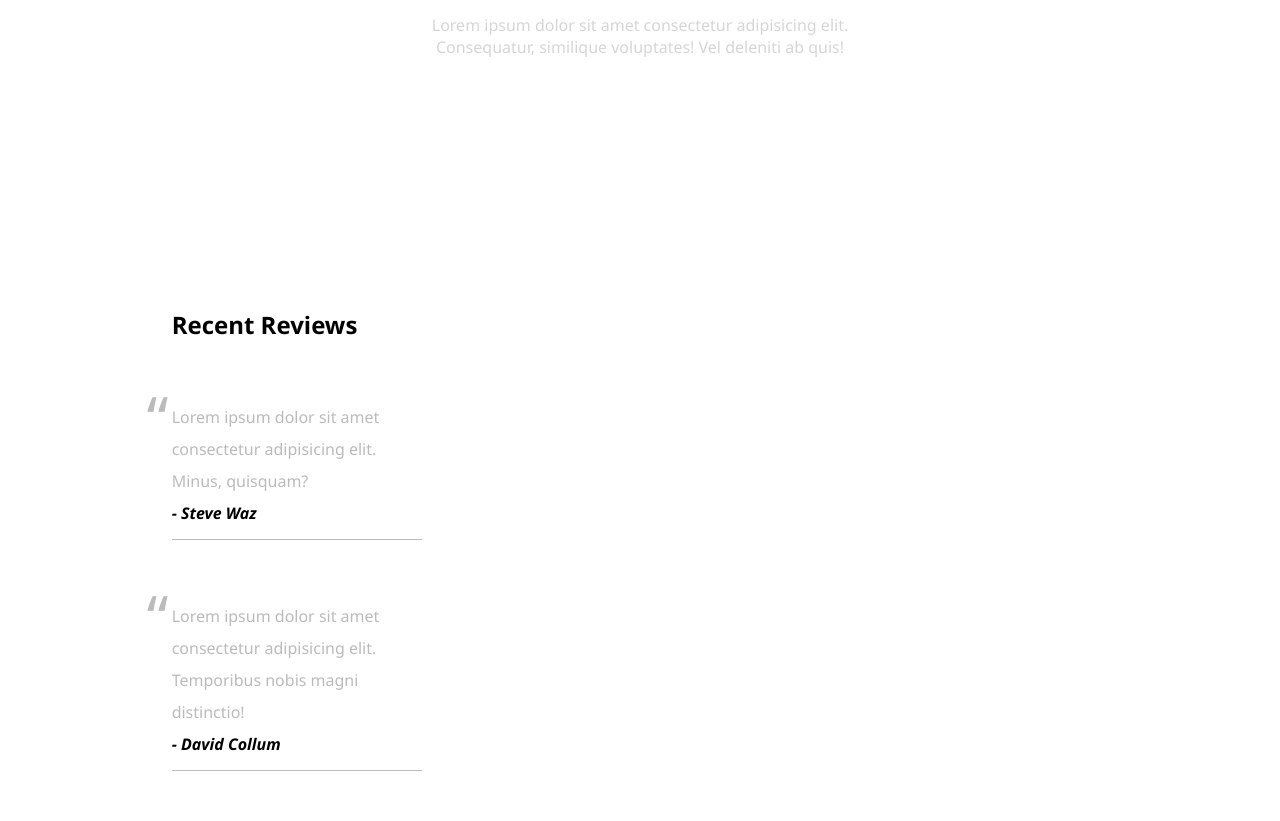
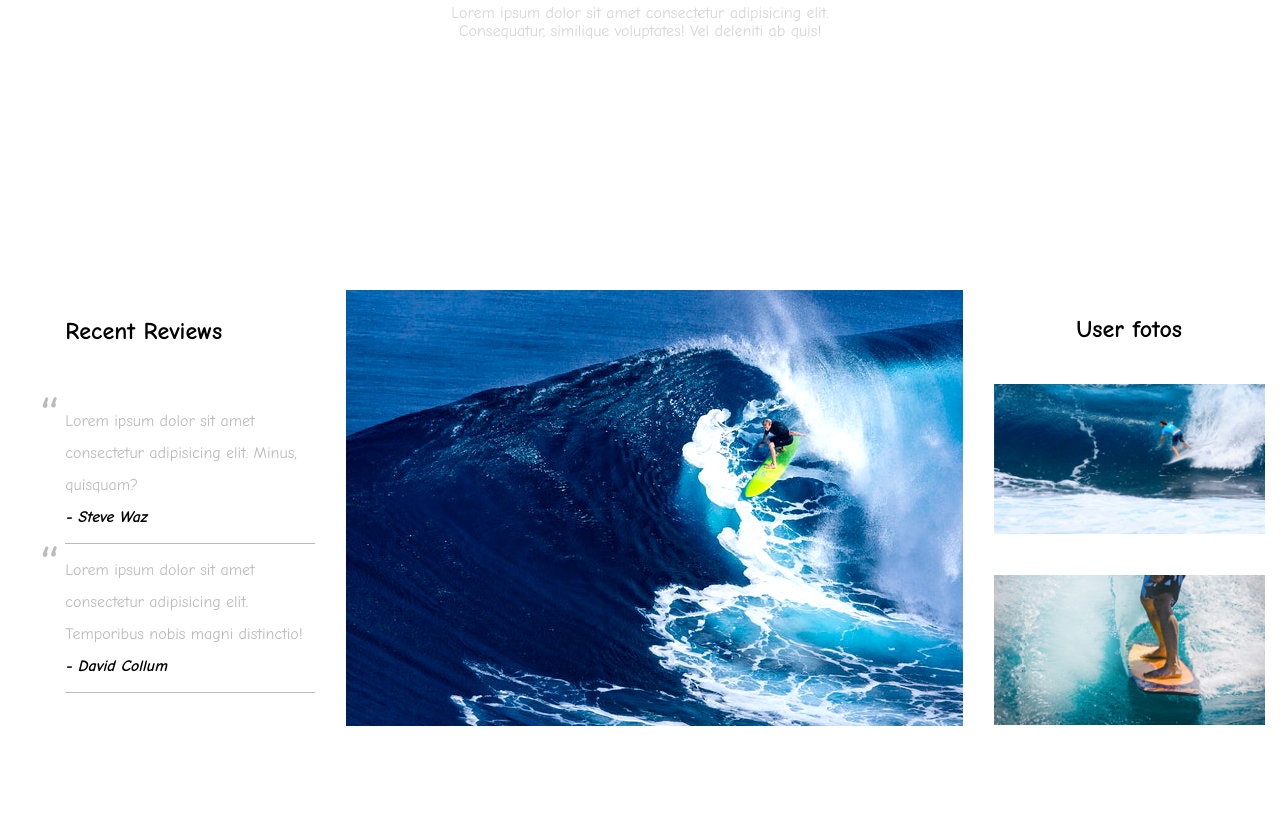
Before and after one commit to Crone1331/surfing-site, a plain HTML site: page index.html in a window 1280 px wide. Shown: the part 281-1102 px from the top of the page. After the commit the page ends 1081 px from the top, so only its background shows below. Drawn offline with Linux system fonts and the light colour scheme.

Commit message:
Изменил main

```diff
--- a/index.html
+++ b/index.html
@@ -50,11 +50,13 @@
             </blockquote>
         </div>
 
-        <div class="second-row">
-
+        <div class="middle-row">
+            <img src="images/Layer 8.png" alt="middle-img">
         </div>
         <div class="three-row">
-
+            <h2>User fotos</h2>
+            <img src="images/Layer 9.png" alt="9">
+            <img src="images/Layer 10.png" alt="10">
         </div>
     </main>
 
--- a/style/main.scss
+++ b/style/main.scss
@@ -4,7 +4,7 @@ $text-color-main:#d6d6d6;
 *{
     padding:0;
     margin:0;
-    font-family:'Segoe UI', Tahoma, Geneva, Verdana, sans-serif;
+    font-family:Comic Sans MS, Comic Sans, cursive;
     text-decoration: none;
     list-style-type: none;
 }
@@ -57,29 +57,35 @@ $text-color-main:#d6d6d6;
     }
 
     li:last-child{
-        margin-right:200px;
+        margin-right:160px;
     }
     }
 
 }
 .main{
     margin-top: 250px;
+    flex-wrap: wrap;
     display:flex;
     justify-content: space-around;
-
+    align-items: center;
+    margin-bottom: 50px;
         .first-row{
+            padding-left:50px;
             display:flex;
             width:250px;
             flex-direction: column;
+            margin-bottom:30px;
             h2{
                 margin-bottom: 50px;
             }
             blockquote{
+
                 position: relative;
                 line-height:2em;
                 border-bottom: 1px solid #bbbbbb;
                 padding:10px 0;
-                margin-bottom:50px;
+
+
                 p{
 
                     color:#bbbbbb;
@@ -96,7 +102,34 @@ $text-color-main:#d6d6d6;
                     left:-10%;
 
                 }
+
             }
+
+        }
+        .middle-row{
+                margin-bottom: 20px;
+            img{
+               height:100%;
+               width:100%;
+            }
+        }
+        .three-row{
+
+            flex-direction: column;
+
+            height:450px;
+            display:flex;
+            justify-content: space-around;
+            align-items: center;
+
+
+
+            img{
+                max-height: 150px;
+
+            }
+
+
         }
 }
 
```
Also changed, not shown: images/Layer 10.png (added), images/Layer 8.png (added), images/Layer 9.png (added), style/main.css, 1 other file.
